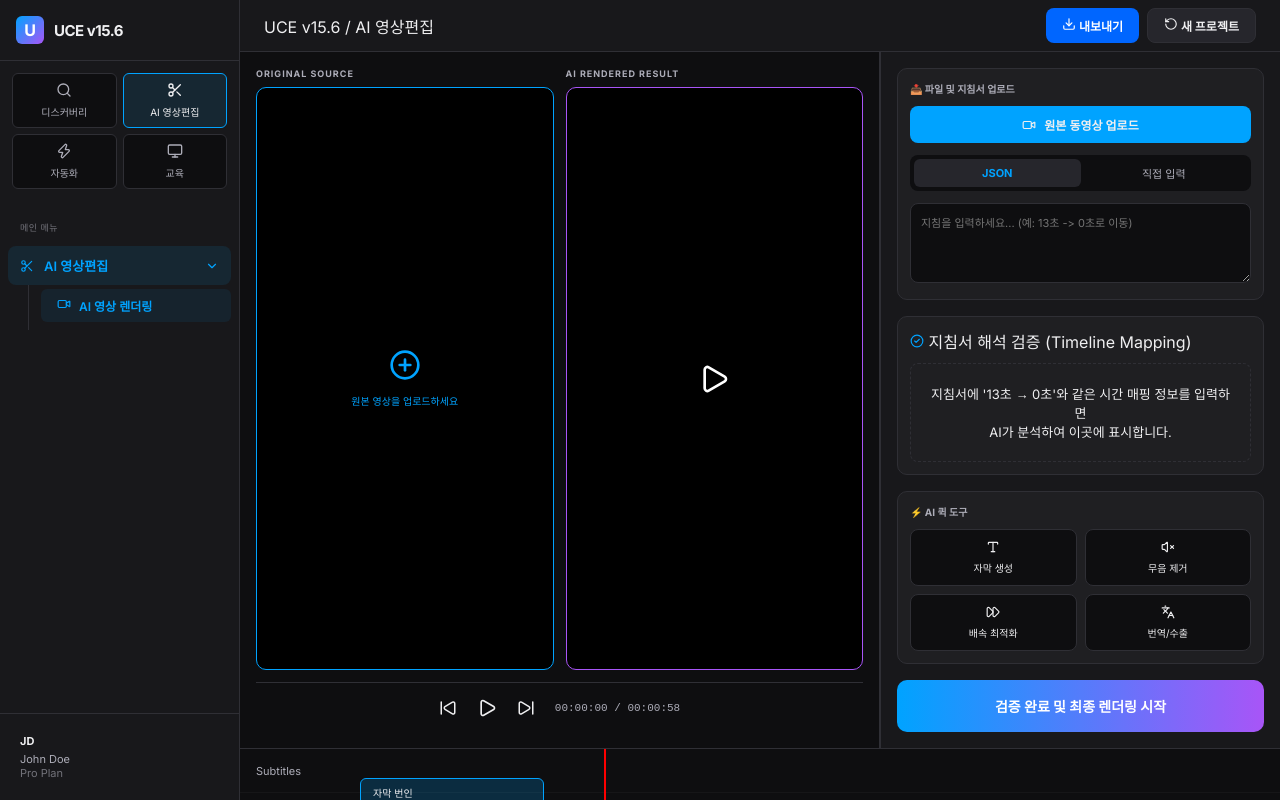
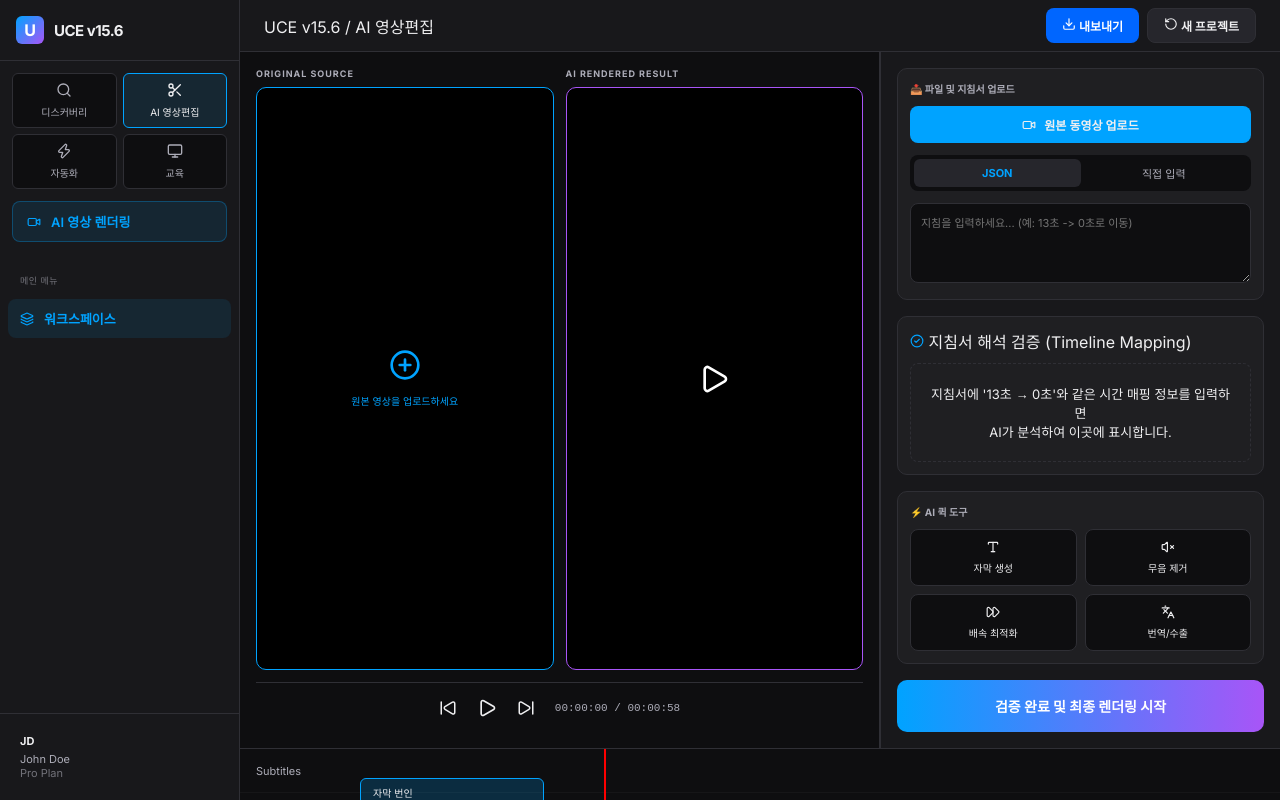
Before and after one commit to richhero/shorts-factory-v2, a React (Vite) app: page / in a window 1280 px wide. Built offline with nearby package versions, Linux system fonts and the light colour scheme.

Commit message:
UI: Integrate AI Video Rendering button directly below the category grid

```diff
--- a/src/App.jsx
+++ b/src/App.jsx
@@ -269,14 +269,14 @@ function App() {
 }
 
 const Sidebar = ({ activeTab, setActiveTab, activeSubTab, setActiveSubTab }) => {
-  const [isEditorOpen, setIsEditorOpen] = useState(true);
-
   const categories = [
     { id: 'discovery', label: '디스커버리', icon: <Search size={16} /> },
-    { id: 'editor', label: 'AI 영상편집', icon: <Scissors size={16} /> },
+    { id: 'editor', label: 'AI 영상편집', icon: <Scissors size={16} />, subItems: [{ id: 'rendering', label: 'AI 영상 렌더링', icon: <Video size={14} /> }] },
     { id: 'automation', label: '자동화', icon: <Zap size={16} /> },
     { id: 'education', label: '교육', icon: <Monitor size={16} /> },
   ];
+
+  const activeCategory = categories.find(c => c.id === activeTab);
 
   return (
     <div className="sidebar">
@@ -290,10 +290,7 @@ const Sidebar = ({ activeTab, setActiveTab, activeSubTab, setActiveSubTab }) =>
           <div
             key={cat.id}
             className={`category-tab ${activeTab === cat.id ? 'active' : ''}`}
-            onClick={() => {
-              setActiveTab(cat.id);
-              if (cat.id === 'editor') setIsEditorOpen(true);
-            }}
+            onClick={() => setActiveTab(cat.id)}
           >
             {cat.icon}
             <span>{cat.label}</span>
@@ -301,35 +298,27 @@ const Sidebar = ({ activeTab, setActiveTab, activeSubTab, setActiveSubTab }) =>
         ))}
       </div>
 
+      {/* 카테고리 직속 아코디언 서브 메뉴 */}
+      {activeCategory?.subItems && (
+        <div className="category-sub-menu">
+          {activeCategory.subItems.map(sub => (
+            <div
+              key={sub.id}
+              className={`menu-item sub-item ${activeSubTab === sub.id ? 'active' : ''}`}
+              onClick={() => setActiveSubTab(sub.id)}
+            >
+              {sub.icon}
+              <span>{sub.label}</span>
+            </div>
+          ))}
+        </div>
+      )}
+
       <div className="menu-list">
         <div className="menu-section-title">메인 메뉴</div>
-
-        <div className="accordion-group">
-          <div
-            className={`menu-item ${activeTab === 'editor' ? 'active' : ''} accordion-header`}
-            onClick={() => setIsEditorOpen(!isEditorOpen)}
-          >
-            <div className="accordion-label">
-              <Scissors size={14} />
-              <span>AI 영상편집</span>
-            </div>
-            {isEditorOpen ? <ChevronDown size={14} /> : <ChevronRight size={14} />}
-          </div>
-
-          {isEditorOpen && (
-            <div className="sub-menu-list">
-              <div
-                className={`sub-item ${activeTab === 'editor' && activeSubTab === 'rendering' ? 'active' : ''}`}
-                onClick={() => {
-                  setActiveTab('editor');
-                  setActiveSubTab('rendering');
-                }}
-              >
-                <Video size={14} style={{ marginRight: '8px' }} />
-                AI 영상 렌더링
-              </div>
-            </div>
-          )}
+        <div className="menu-item active">
+          <Layers size={14} />
+          <span>워크스페이스</span>
         </div>
       </div>
 
--- a/src/styles/Layout.css
+++ b/src/styles/Layout.css
@@ -35,31 +35,41 @@ body { background-color: var(--bg-color); color: var(--text-main); overflow: hid
 .menu-item:hover { background: rgba(255, 255, 255, 0.05); color: var(--text-main); }
 .menu-item.active { background: rgba(0, 163, 255, 0.1); color: var(--accent-blue); font-weight: 600; }
 
-/* --- Accordion Styles --- */
-.accordion-group { display: flex; flex-direction: column; }
-.accordion-header { justify-content: space-between; }
-.accordion-label { display: flex; align-items: center; gap: 10px; }
-
-.sub-menu-list {
-  padding: 4px 0 8px 0;
+/* --- 카테고리 서브 메뉴 (그리드 연동) --- */
+.category-sub-menu {
+  padding: 0 12px 12px 12px;
   display: flex;
   flex-direction: column;
-  gap: 2px;
-  margin-left: 20px;
-  border-left: 1px solid var(--border-color);
+  gap: 4px;
+  animation: slideDown 0.3s cubic-bezier(0.4, 0, 0.2, 1);
+}
+
+@keyframes slideDown {
+  from { opacity: 0; transform: translateY(-8px); }
+  to { opacity: 1; transform: translateY(0); }
 }
 
 .sub-item {
-  padding: 8px 16px;
-  font-size: 12px;
-  border-radius: 6px;
-  margin-left: 12px;
+  display: flex;
+  align-items: center;
+  gap: 10px;
+  padding: 10px 14px;
+  border-radius: 8px;
+  cursor: pointer;
+  font-size: 13px;
   color: var(--text-dim);
+  background: rgba(255, 255, 255, 0.03);
+  border: 1px solid transparent;
   transition: all 0.2s;
 }
 
-.sub-item:hover { color: var(--text-main); background: rgba(255, 255, 255, 0.03); }
-.sub-item.active { color: var(--accent-blue); background: rgba(0, 163, 255, 0.08); font-weight: 600; }
+.sub-item:hover { background: rgba(255, 255, 255, 0.05); color: var(--text-main); }
+.sub-item.active {
+  color: var(--accent-blue);
+  background: rgba(0, 163, 255, 0.1);
+  border-color: rgba(0, 163, 255, 0.3);
+  font-weight: 600;
+}
 
 /* --- 워크스페이스 헤더 --- */
 .workspace { flex: 1; display: flex; flex-direction: column; background-color: var(--bg-color); overflow: hidden; }
```
Also changed, not shown: .planning/ROADMAP.md, .planning/STATE.md.
